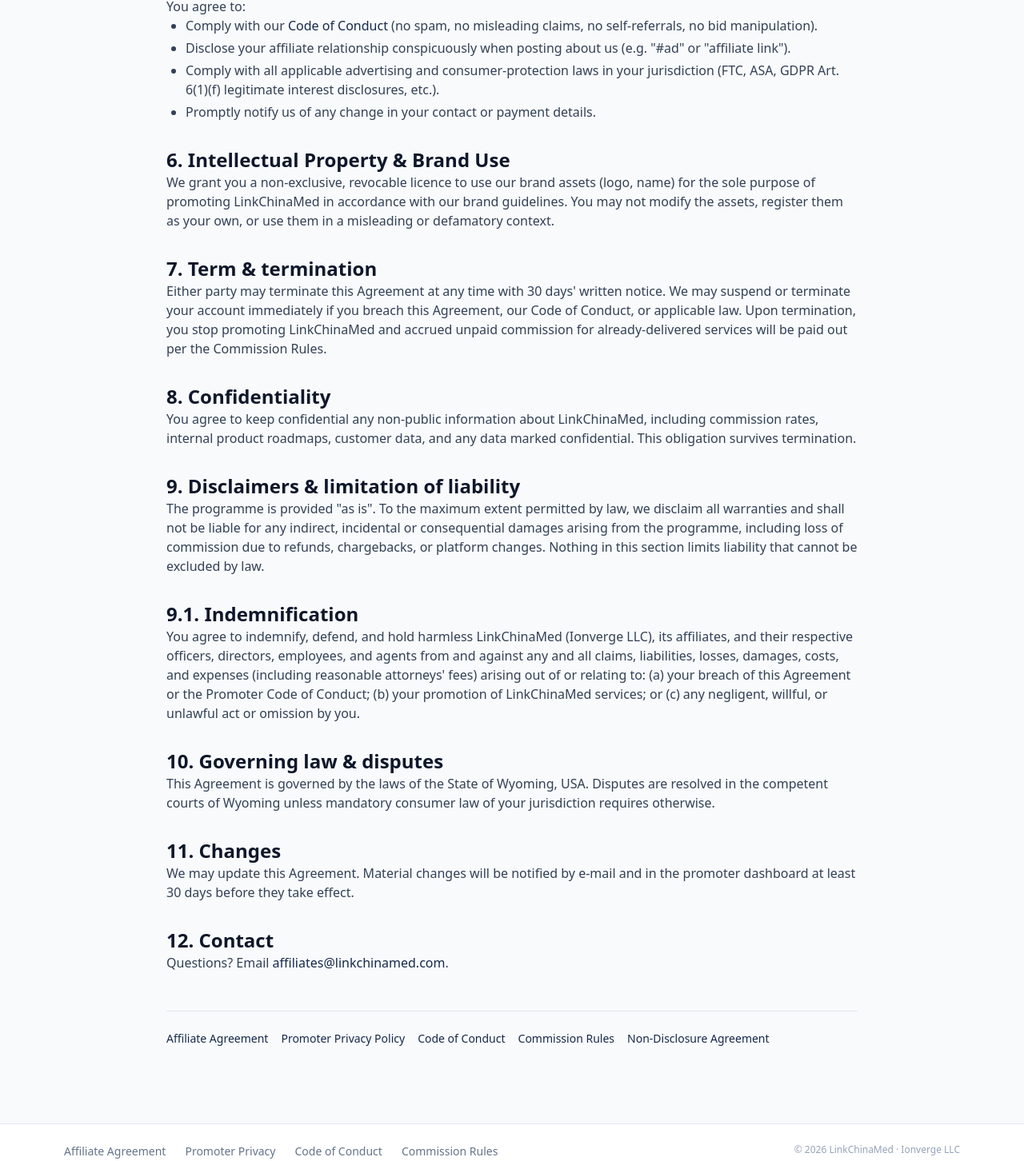
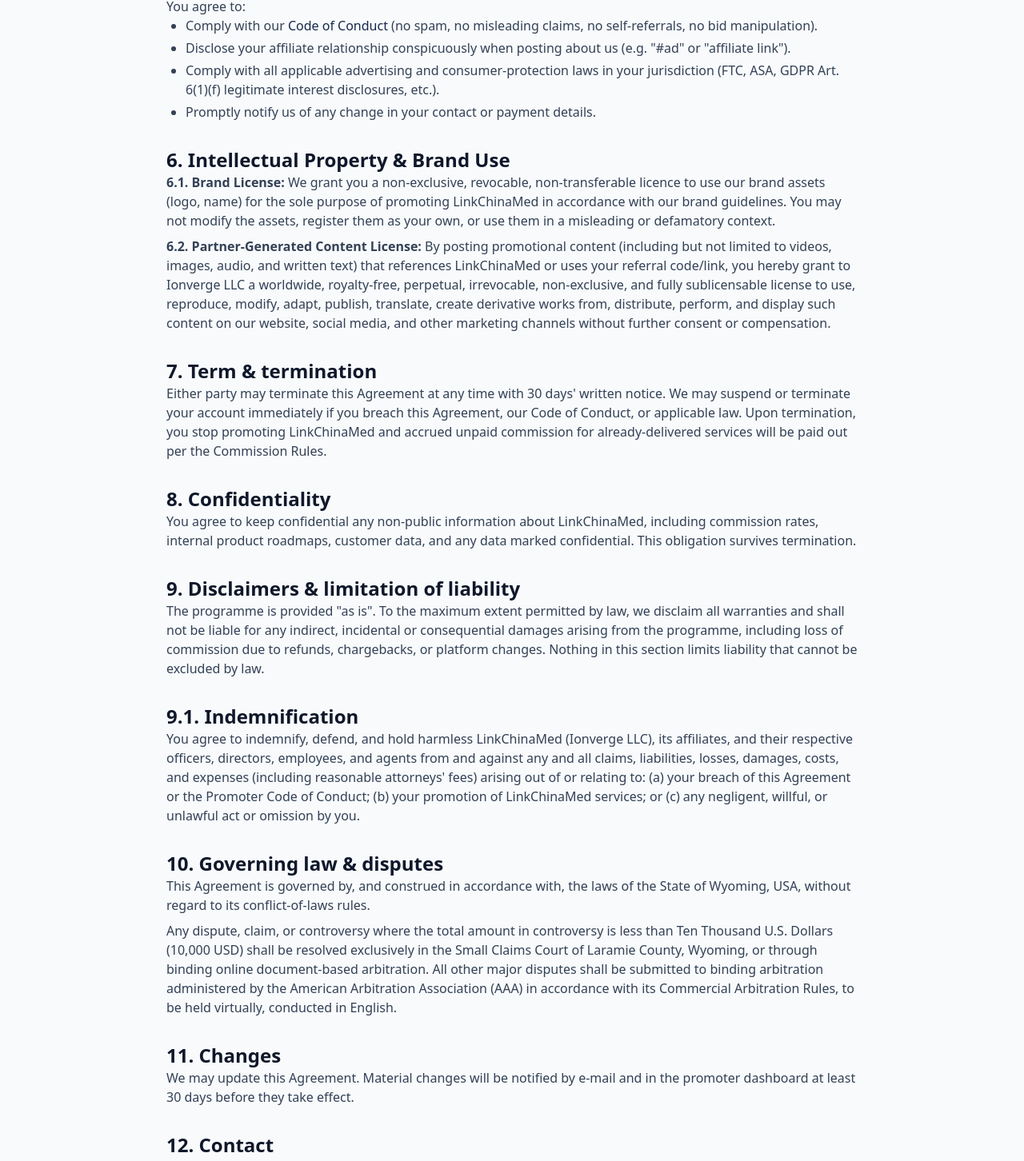
Before and after one commit to ericx0/affiliate-portal, a Next.js app: page /en/legal/affiliate-agreement in a window 1280 px wide. Shown: the part 977-2429 px from the top of the page at 80% size. Built offline with nearby package versions, Linux system fonts and the light colour scheme.

Commit message:
style(legal): strengthen IP licensing and dispute resolution clauses in affiliate agreement

```diff
--- a/src/app/[locale]/legal/affiliate-agreement/page.tsx
+++ b/src/app/[locale]/legal/affiliate-agreement/page.tsx
@@ -72,11 +72,18 @@
       <section>
         <h2 className="text-2xl font-bold text-slate-900">6. Intellectual Property &amp; Brand Use</h2>
         <p>
-          We grant you a non-exclusive, revocable licence to use our
+          <strong>6.1. Brand License:</strong> We grant you a non-exclusive, revocable, non-transferable licence to use our
           brand assets (logo, name) for the sole purpose of promoting
           LinkChinaMed in accordance with our brand guidelines. You may
           not modify the assets, register them as your own, or use them
           in a misleading or defamatory context.
+        </p>
+        <p className="mt-2">
+          <strong>6.2. Partner-Generated Content License:</strong> By posting promotional content (including but not limited to videos,
+          images, audio, and written text) that references LinkChinaMed or uses your referral code/link, you hereby grant
+          to Ionverge LLC a worldwide, royalty-free, perpetual, irrevocable, non-exclusive, and fully sublicensable license
+          to use, reproduce, modify, adapt, publish, translate, create derivative works from, distribute, perform,
+          and display such content on our website, social media, and other marketing channels without further consent or compensation.
         </p>
       </section>
 
@@ -131,10 +138,16 @@
       <section>
         <h2 className="text-2xl font-bold text-slate-900">10. Governing law &amp; disputes</h2>
         <p>
-          This Agreement is governed by the laws of the State of
-          Wyoming, USA. Disputes are resolved in the competent courts of
-          Wyoming unless mandatory consumer law of your jurisdiction
-          requires otherwise.
+          This Agreement is governed by, and construed in accordance with, the laws of the State of
+          Wyoming, USA, without regard to its conflict-of-laws rules.
+        </p>
+        <p className="mt-2">
+          Any dispute, claim, or controversy where the total amount in controversy is less than
+          Ten Thousand U.S. Dollars (10,000 USD) shall be resolved exclusively in the Small Claims Court
+          of Laramie County, Wyoming, or through binding online document-based arbitration. All other major
+          disputes shall be submitted to binding arbitration administered by the American Arbitration
+          Association (AAA) in accordance with its Commercial Arbitration Rules, to be held virtually,
+          conducted in English.
         </p>
       </section>
 
```
